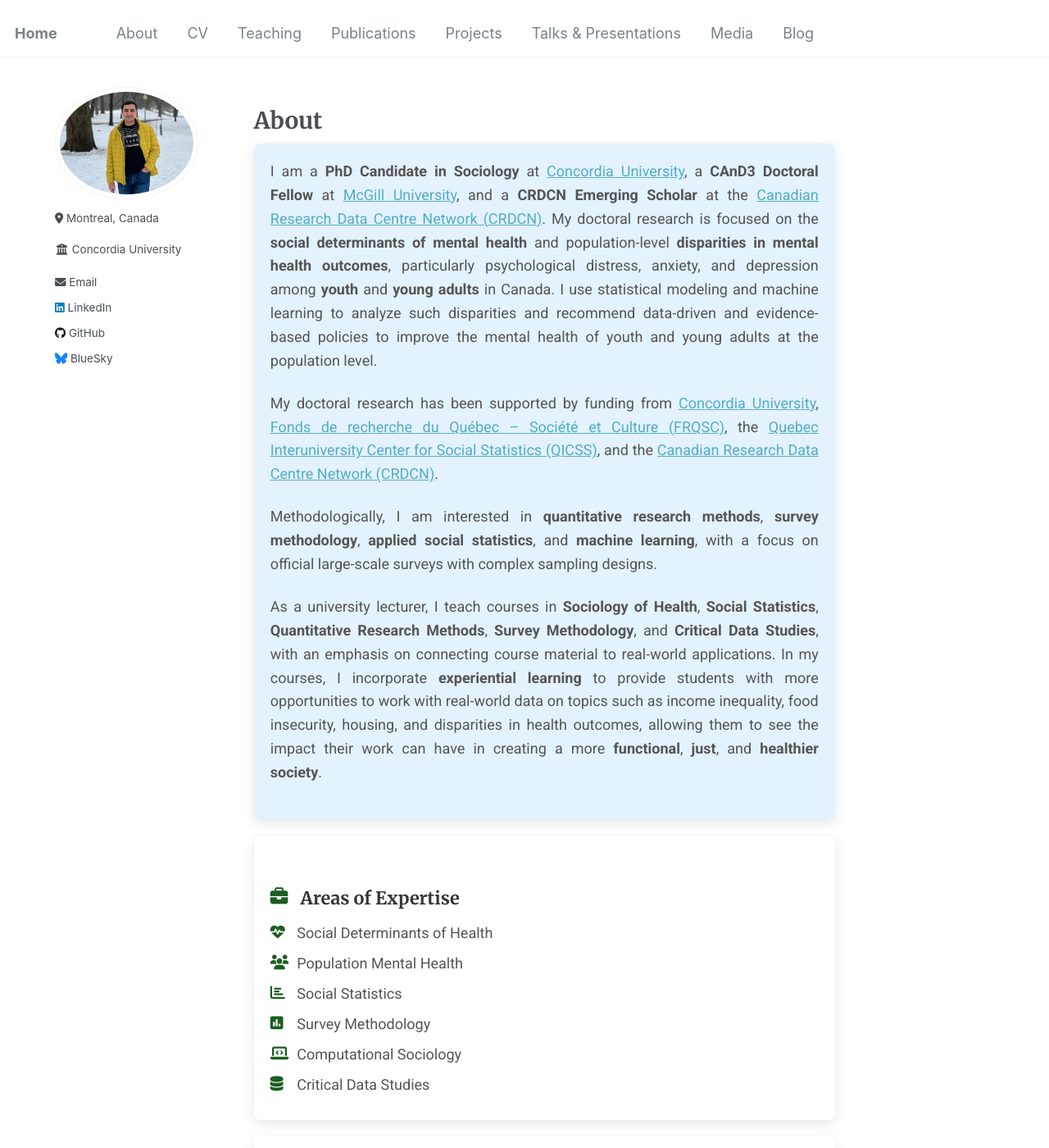
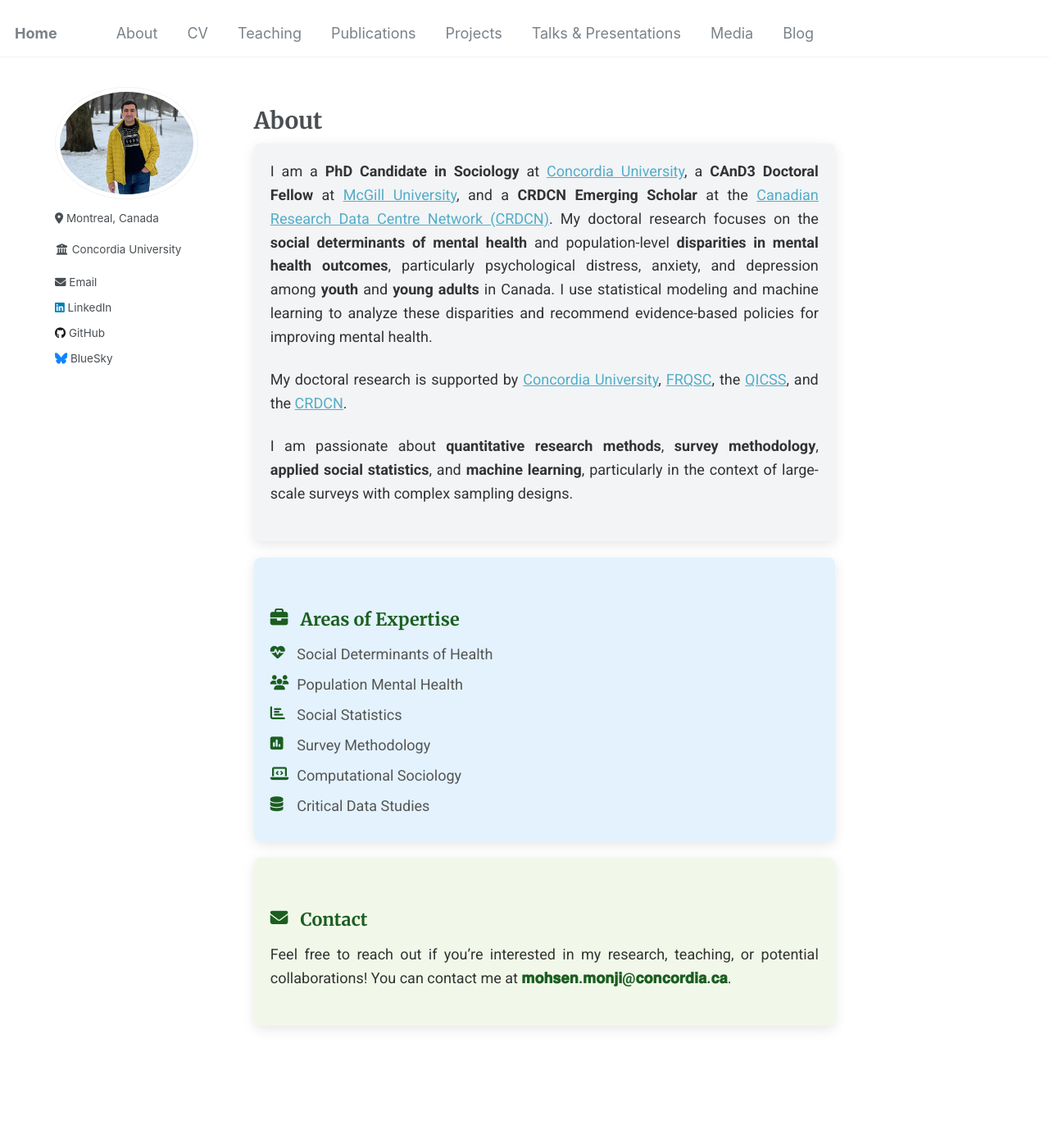
Before and after one commit to Mohsnmonji/mohsnmonji.github.io, a Jekyll site: the page built from about-me.md, in a window 1280 px wide and 1400 px high. Shown: the whole window at 82% size. Built offline with Jekyll 4.4.1, drawn with Linux system fonts in a browser that asks for light colours.

Commit message:
Update about-me.md

```diff
--- a/about-me.md
+++ b/about-me.md
@@ -6,10 +6,6 @@ description: "Sociologist and Population Mental Health Researcher - Detailed Bio
 author_profile: true
 ---
 <style>
-  .about-section {
-    margin-bottom: 40px;
-  }
-
   .icon {
     margin-right: 10px;
     color: #1B5E20; /* Accessible Dark Green */
@@ -24,11 +20,11 @@ author_profile: true
   }
 
   .card:first-of-type {
-    background-color: #E3F2FD; /* Light Blue Background
+    background-color: #F3F4F6; /* Light Gray Background for First Card */
   }
 
   .card:nth-of-type(2) {
-    background-color: #E3F2FD; /* Light Blue Background
+    background-color: #E3F2FD; /* Light Blue Background for Expertise */
   }
 
   .card:nth-of-type(3) {
@@ -38,7 +34,7 @@ author_profile: true
   .card h3 {
     font-size: 1.2rem;
     font-weight: bold;
-    color: #333;
+    color: #1B5E20; /* Accessible Dark Green */
     margin-bottom: 15px;
   }
 
@@ -51,12 +47,12 @@ author_profile: true
   .card ul li {
     margin-bottom: 10px;
     font-size: 1rem;
-    color: #555;
+    color: #555; /* Medium Gray */
   }
 
   .card p {
     font-size: 1rem;
-    color: #555;
+    color: #333; /* Dark Gray */
     line-height: 1.6; /* Improves readability */
   }
 
@@ -73,28 +69,21 @@ author_profile: true
     a <strong>CAnD3 Doctoral Fellow</strong> at
     <a href="https://www.mcgill.ca/cand3/our-people/fellows-2024-25" target="_blank">McGill University</a>,
     and a <strong>CRDCN Emerging Scholar</strong> at the
-    <a href="https://crdcn.ca" target="_blank">Canadian Research Data Centre Network (CRDCN)</a>. My doctoral research is focused on the
-    <strong>social determinants of mental health</strong> and population-level <strong>disparities in mental health outcomes</strong>, particularly psychological distress, anxiety, and depression among <strong>youth</strong> and <strong>young adults</strong> in Canada. I use statistical modeling and machine learning to analyze such disparities and recommend data-driven and evidence-based policies to improve the mental health of youth and young adults at the population level.
+    <a href="https://crdcn.ca" target="_blank">Canadian Research Data Centre Network (CRDCN)</a>. My doctoral research focuses on the
+    <strong>social determinants of mental health</strong> and population-level <strong>disparities in mental health outcomes</strong>, particularly psychological distress, anxiety, and depression among <strong>youth</strong> and <strong>young adults</strong> in Canada. I use statistical modeling and machine learning to analyze these disparities and recommend evidence-based policies for improving mental health.
   </p>
 
   <p>
-    My doctoral research has been supported by funding from
+    My doctoral research is supported by
     <a href="https://www.concordia.ca/artsci/sociology-anthropology.html" target="_blank">Concordia University</a>,
-    <a href="https://www.frq.gouv.qc.ca" target="_blank">Fonds de recherche du Québec – Société et Culture (FRQSC)</a>,
-    the <a href="https://www.ciqss.org" target="_blank">Quebec Interuniversity Center for Social Statistics (QICSS)</a>,
-    and the <a href="https://crdcn.ca" target="_blank">Canadian Research Data Centre Network (CRDCN)</a>.
+    <a href="https://www.frq.gouv.qc.ca" target="_blank">FRQSC</a>,
+    the <a href="https://www.ciqss.org" target="_blank">QICSS</a>, and the
+    <a href="https://crdcn.ca" target="_blank">CRDCN</a>.
   </p>
 
   <p>
-    Methodologically, I am interested in <strong>quantitative research methods</strong>, <strong>survey methodology</strong>,
-    <strong>applied social statistics</strong>, and <strong>machine learning</strong>, with a focus on official large-scale surveys with complex sampling designs.
-  </p>
-
-  <p>
-    As a university lecturer, I teach courses in <strong>Sociology of Health</strong>,
-    <strong>Social Statistics</strong>, <strong>Quantitative Research Methods</strong>,
-    <strong>Survey Methodology</strong>, and <strong>Critical Data Studies</strong>, with an emphasis on connecting course material to real-world applications. In my courses, I incorporate <strong>experiential learning</strong> to provide students with more opportunities to work with real-world data on topics such as income inequality, food insecurity, housing, and disparities in health outcomes, allowing them to see the impact their work can have in creating a more
-    <strong>functional</strong>, <strong>just</strong>, and <strong>healthier society</strong>.
+    I am passionate about <strong>quantitative research methods</strong>, <strong>survey methodology</strong>,
+    <strong>applied social statistics</strong>, and <strong>machine learning</strong>, particularly in the context of large-scale surveys with complex sampling designs.
   </p>
 </div>
 
@@ -113,6 +102,7 @@ author_profile: true
 <div class="card">
   <h3><i class="fas fa-envelope icon"></i> Contact</h3>
   <p>
-    Feel free to reach out if you’re interested in my research, teaching, or potential collaborations! You can contact me at <span class="email">𝐦𝐨𝐡𝐬𝐞𝐧.𝐦𝐨𝐧𝐣𝐢@𝐜𝐨𝐧𝐜𝐨𝐫𝐝𝐢𝐚.𝐜𝐚</span>.
+    Feel free to reach out if you’re interested in my research, teaching, or potential collaborations!
+    You can contact me at <span class="email">𝐦𝐨𝐡𝐬𝐞𝐧.𝐦𝐨𝐧𝐣𝐢@𝐜𝐨𝐧𝐜𝐨𝐫𝐝𝐢𝐚.𝐜𝐚</span>.
   </p>
 </div>
```
